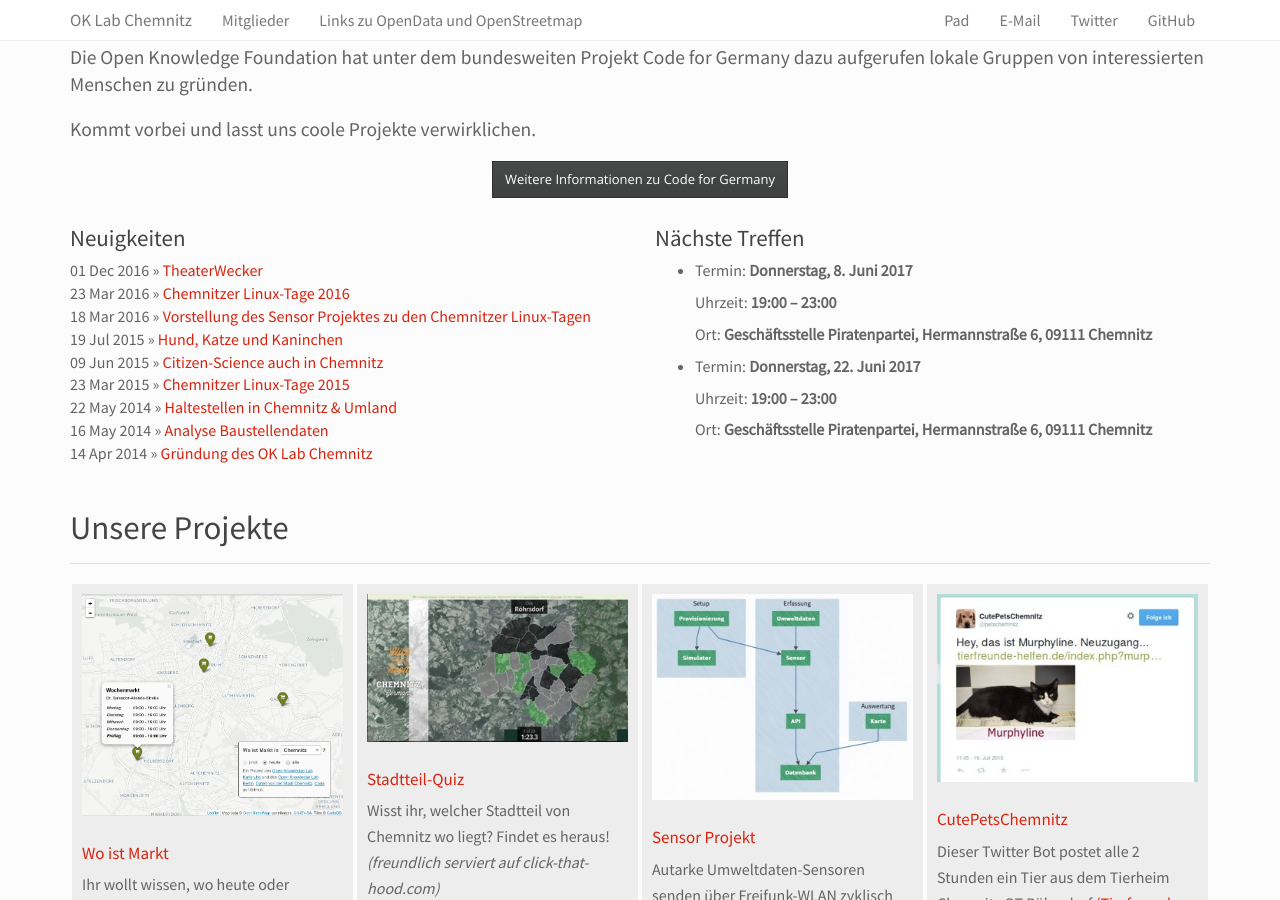
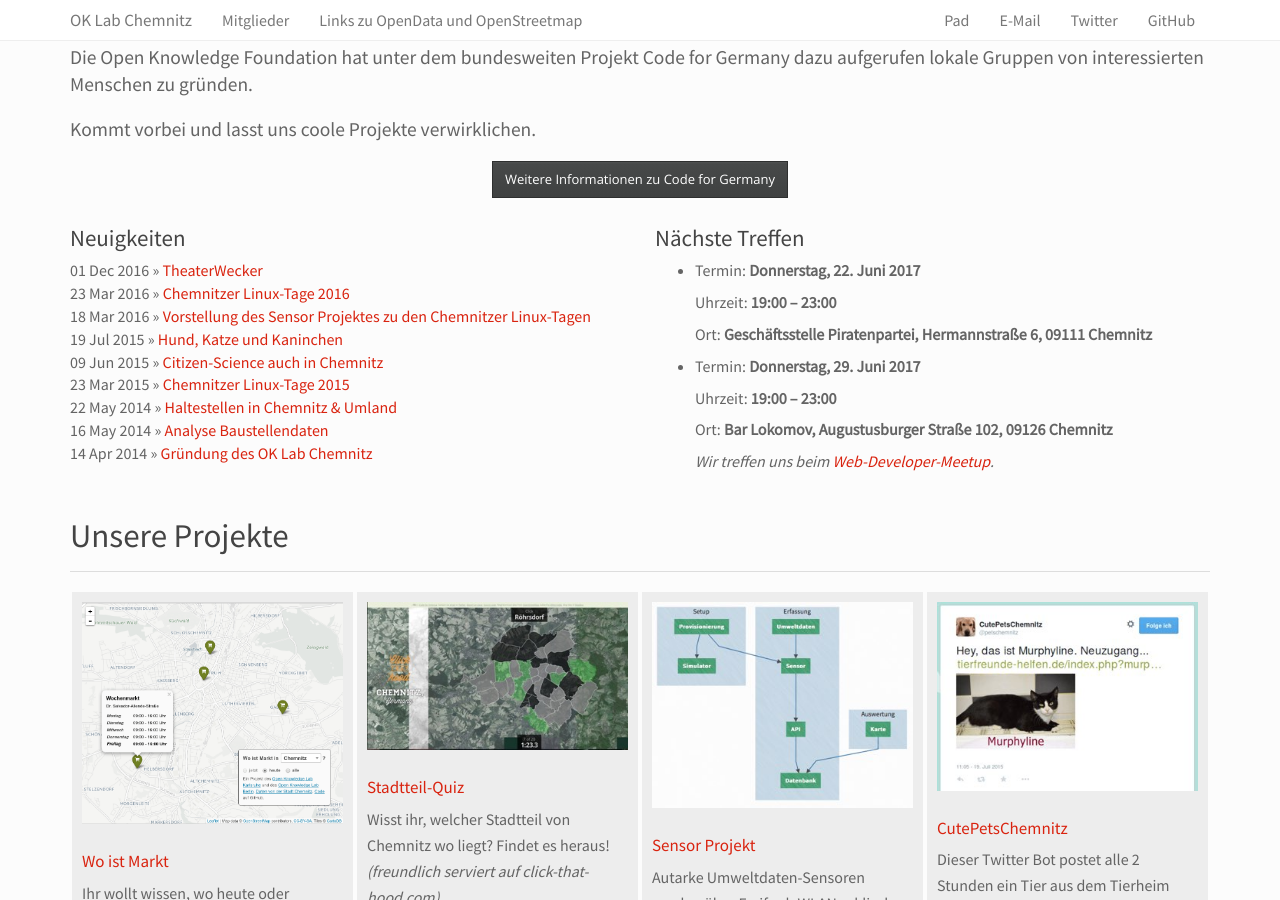
Before and after one commit to CodeforChemnitz/codeforchemnitz.github.io, a Jekyll site: the page built from index.html, in a window 1280 px wide and 900 px high, scrolled down 1282 px. Built offline with Jekyll 4.4.1, drawn with Linux system fonts in a browser that asks for light colours.

Commit message:
Update events

```diff
--- a/_data/treffen.yml
+++ b/_data/treffen.yml
@@ -4,13 +4,14 @@
 # more: Wir treffen uns beim <a href="https://www.meetup.com/de-DE/Web-Developer-Chemnitz/">Web-Developer-Meetup</a>.
 
 - day: Donnerstag
-  day-nr: 8
+  day-nr: 22
   month: Juni 2017
   time: "19:00 – 23:00"
   location: Geschäftsstelle Piratenpartei, Hermannstraße 6, 09111 Chemnitz
 
 - day: Donnerstag
-  day-nr: 22
+  day-nr: 29
   month: Juni 2017
   time: "19:00 – 23:00"
-  location: Geschäftsstelle Piratenpartei, Hermannstraße 6, 09111 Chemnitz
+  location: Bar Lokomov, Augustusburger Straße 102, 09126 Chemnitz
+  more: Wir treffen uns beim <a href="https://www.meetup.com/de-DE/Web-Developer-Chemnitz/">Web-Developer-Meetup</a>.
```
